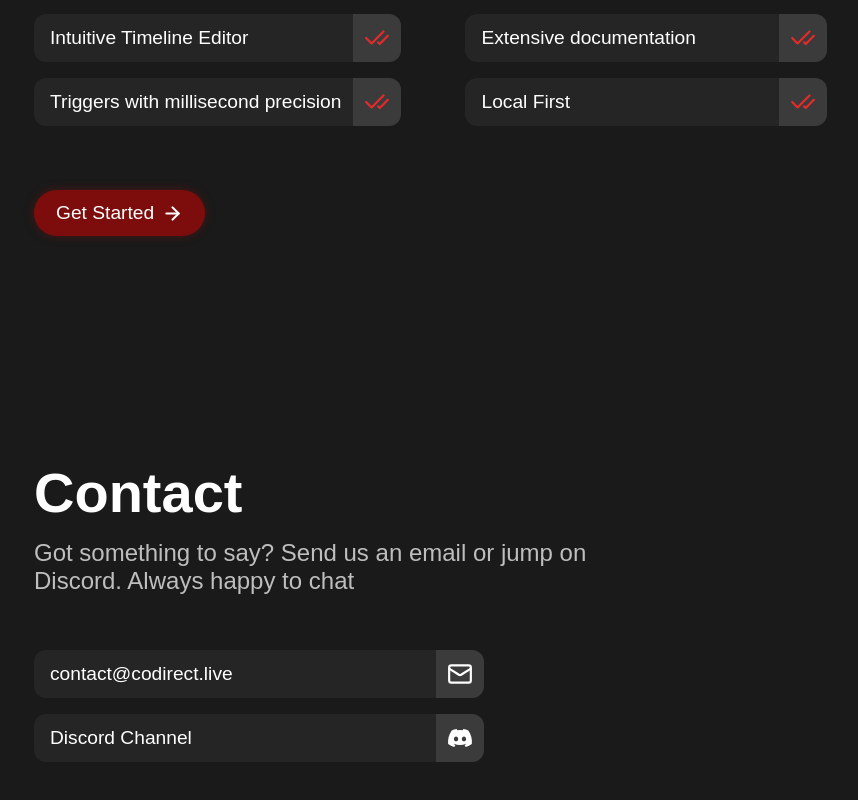
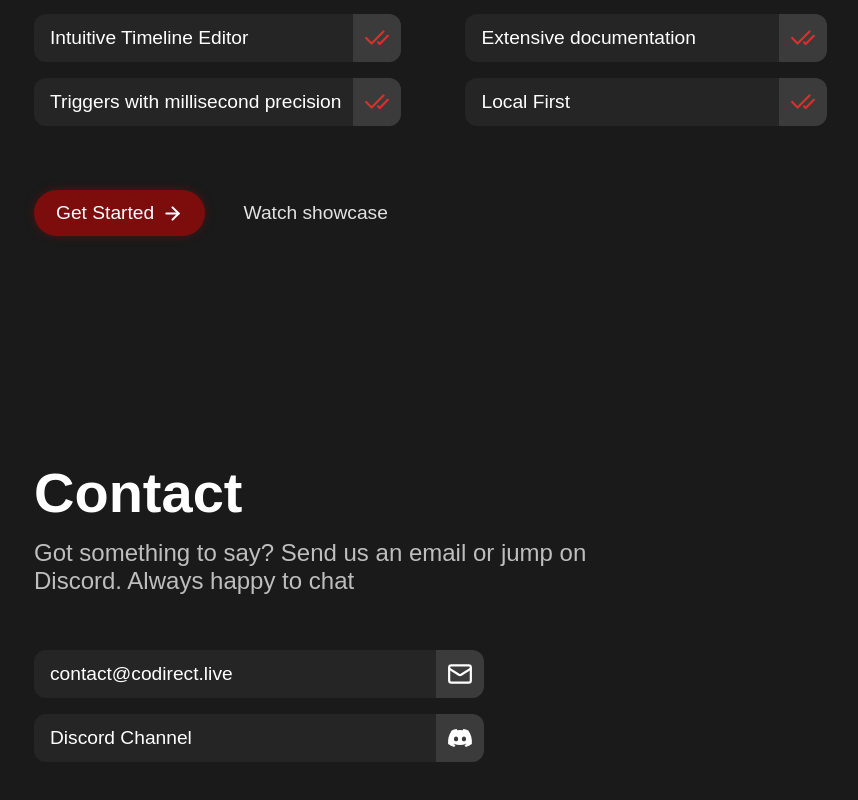
Before and after one commit to codirect/codirect, a React (Vite) app: page / in a window 1280 px wide. Shown: the part 1171-1971 px from the top of the page, without its empty margins (62-920 px from the left). Built offline with nearby package versions, Linux system fonts and the light colour scheme; a web font is replaced by a local one.

Commit message:
Added showcase video link to landing page

```diff
--- a/src/pages/Landing/Landing.jsx
+++ b/src/pages/Landing/Landing.jsx
@@ -181,6 +181,7 @@ function Landing() {
 
         <div className='action-buttons'>
           <button className='primary-button' onClick={handleGetStarted}>{hasGotStarted ? 'My Projects' : 'Get Started'} <ArrowRightIcon size={21} strokeWidth={2.4} /></button>
+          <a className='secondary-button' onClick={() => window.open('https://vimeo.com/1202643763', '_blank')}>Watch showcase</a>
         </div>
       </div>
 
```
